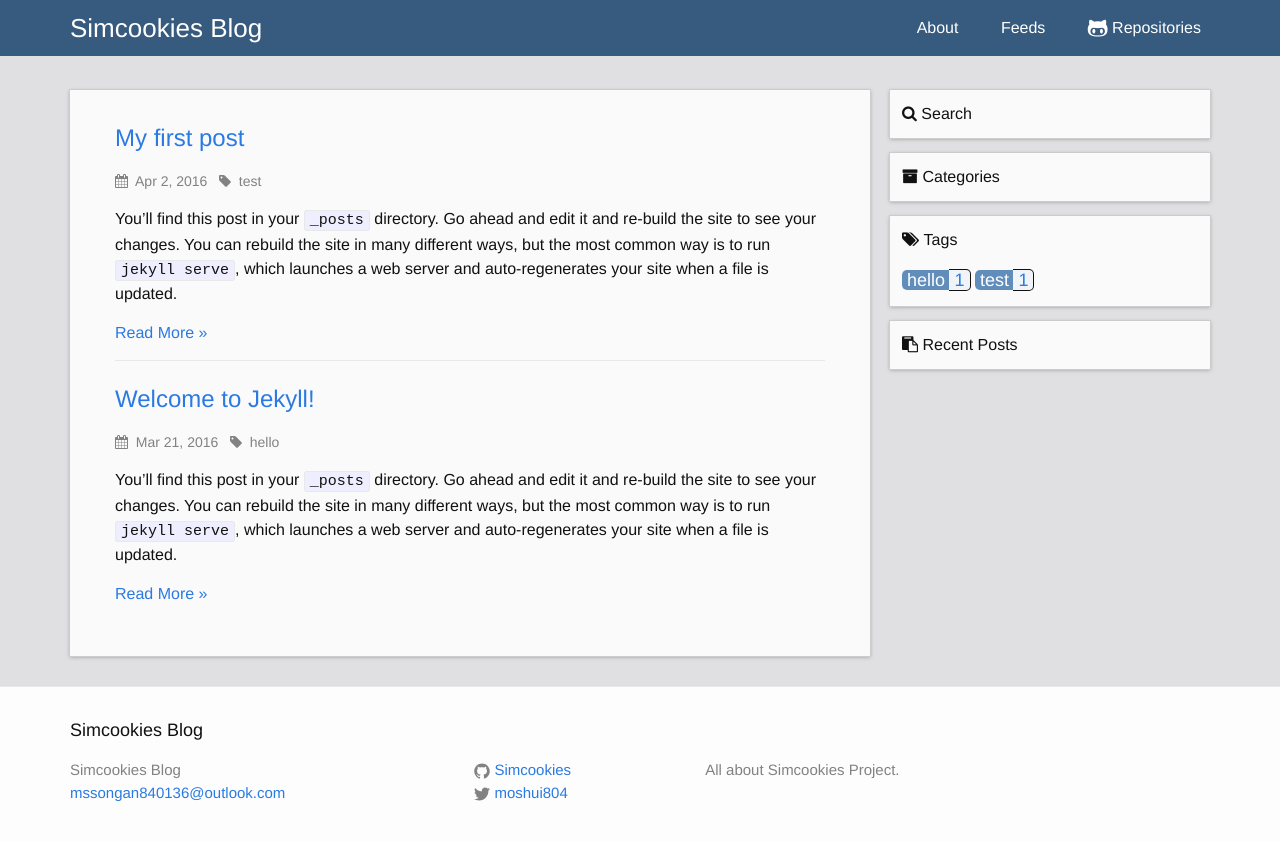
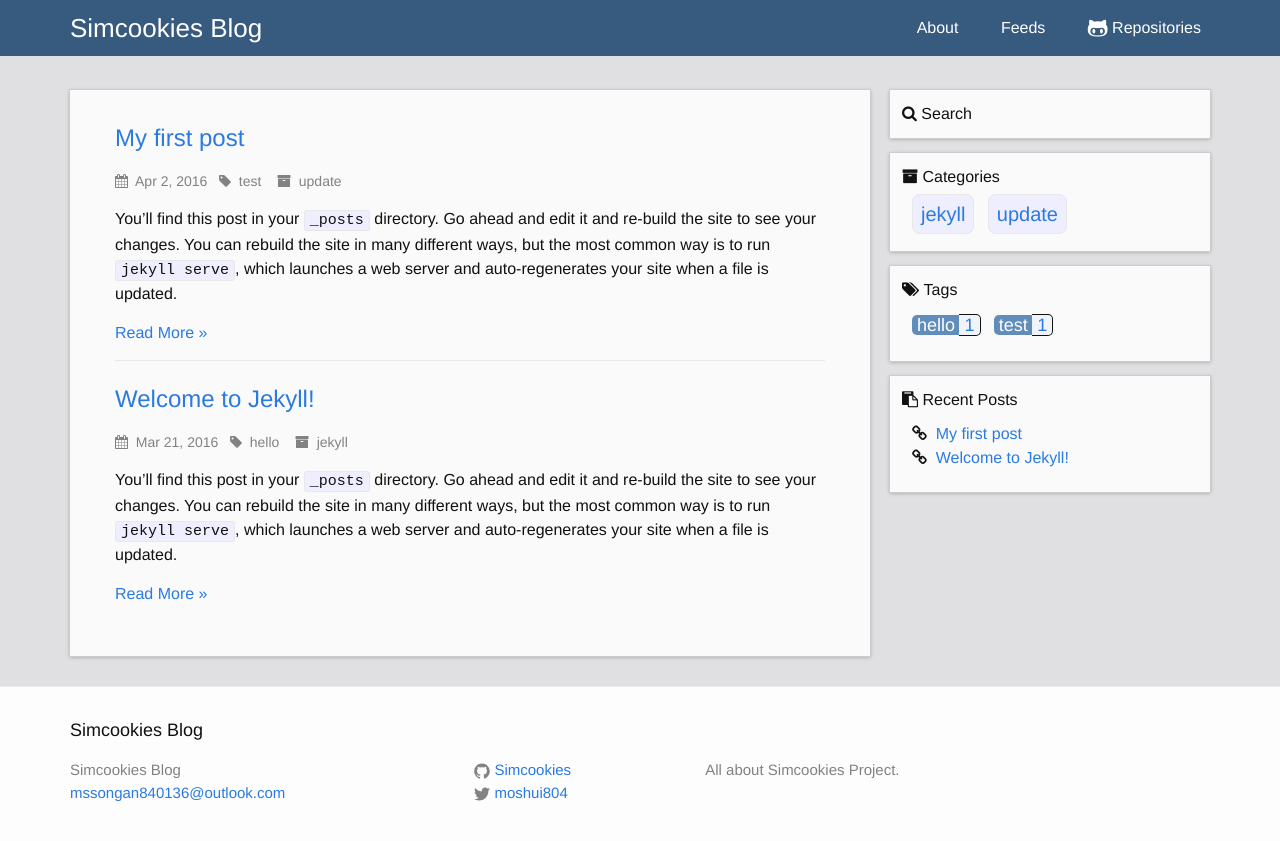
Before and after one commit to Simcookies/gitio, a Jekyll site: the page built from index.html, in a window 1280 px wide. Shown: the top 841 px of the page. Built offline with Jekyll 4.4.1, drawn with Linux system fonts in a browser that asks for light colours; nearby versions of some CDN libraries.

Commit message:
Add categories' function

```diff
--- a/_includes/sidebar.html
+++ b/_includes/sidebar.html
@@ -1,20 +1,45 @@
 <div class="sidebar">
+
+  <!-- Search -->
   <div class="col">
     <i class="fa fa-search"></i>&nbsp;<span>Search</span>
   </div>
+
+  <!-- Categories -->
   <div class="col">
     <i class="fa fa-archive"></i>&nbsp;<span>Categories</span>
+    <div class="context">
+      {% for category in site.categories %}
+      <a href="/category/{{ category | first | slug | prepend: site.baseurl }}">
+	<span class="category-name">{{ category | first }}</span>
+      </a>&nbsp;
+      {% endfor %}
+    </div>
   </div>
+
+  <!-- Tags -->
   <div class="col">
-    <h4><i class="fa fa-tags"></i>&nbsp;Tags</h4>
-    {% for tag in site.tags %}
-    <a href="/tag/{{ tag | first | slugify | prepend: site.baseurl }}">
-      <span class="tag-name">{{ tag | first }}</span>
-      <span class="tag-count">{{ tag | last | size }}</span>
-    </a>
-    {% endfor %}
+    <i class="fa fa-tags"></i>&nbsp;<span>Tags</span>
+    <div class="context">
+      {% for tag in site.tags %}
+      <a href="/tag/{{ tag | first | slugify | prepend: site.baseurl }}">
+	<span class="tag-name">{{ tag | first }}</span>
+	<span class="tag-count">{{ tag | last | size }}</span>
+      </a>&nbsp;
+      {% endfor %}
+    </div>
   </div>
+
+  <!-- Recent Posts-->
   <div class="col">
-    <i class="fa fa-clipboard"></i>&nbsp;<span>Recent Posts</span>
+    <i class="fa fa-clipboard"></i>&nbsp;Recent Posts</span>
+    <div class="context">
+      {% for post in site.posts limit:10 %}
+      <li>
+	<i class="fa fa-link" aria-hidden="true"></i>&nbsp;
+	<a href="{{ post.url }}">{{ post.title }}</a>
+      </li>
+      {% endfor %}
+    </div>
   </div>
 </div>
--- a/_layouts/tag_index.html
+++ b/_layouts/tag_index.html
@@ -19,7 +19,13 @@
 	    {% for tag in post.tags %}
   	    <span>{{ tag }}</span>
 	    {% endfor %}
+	    {% endif %}&nbsp;
+
+	    {% if post.category %}
+	    &nbsp;<i class="fa fa-archive" aria-hidden="true"></i>&nbsp;
+	    <span>{{ post.category }}</span>
 	    {% endif %}
+
 	  </div>
 
 	  <div class="post-excerpt">
--- /dev/null
+++ b/_plugins/category_gen.rb
@@ -0,0 +1,38 @@
+module Jekyll
+
+  class CategoryIndex < Page
+    def initialize(site, base, dir, category)
+      @site = site
+      @base = base
+      @dir = dir
+      @name = 'index.html'
+
+      self.process(@name)
+      self.read_yaml(File.join(base, '_layouts'), 'category_index.html')
+      self.data['category'] = category
+
+      category_title_prefix = site.config['category_title_prefix'] || 'Category: '
+    end
+  end
+
+  class CategoryGenerator < Generator
+    safe true
+
+    def generate(site)
+      if site.layouts.key? 'category_index'
+        dir = site.config['category_dir'] || 'category'
+        site.categories.keys.each do |category|
+          write_category_index(site, File.join(dir, category), category)
+        end
+      end
+    end
+
+    def write_category_index(site, dir, category)
+      index = CategoryIndex.new(site, site.source, dir, category)
+      index.render(site.layouts, site.site_payload)
+      index.write(site.dest)
+      site.pages << index
+    end
+  end
+
+end
--- a/_posts/2016-03-21-welcome-to-jekyll.markdown
+++ b/_posts/2016-03-21-welcome-to-jekyll.markdown
@@ -2,7 +2,7 @@
 layout: post
 title:  "Welcome to Jekyll!"
 date:   2016-03-21 15:35:16 +0900
-categories: jekyll update
+category: jekyll
 tag: hello
 ---
 You’ll find this post in your `_posts` directory. Go ahead and edit it and re-build the site to see your changes. You can rebuild the site in many different ways, but the most common way is to run `jekyll serve`, which launches a web server and auto-regenerates your site when a file is updated.
--- a/_posts/2016-04-02-my-first-jekyll.markdown
+++ b/_posts/2016-04-02-my-first-jekyll.markdown
@@ -2,9 +2,8 @@
 layout: post
 title:  "My first post"
 date:   2016-04-02 19:35:16 +0900
-categories: jekyll update
-tags:
-- test
+category: update
+tag: test
 ---
 You’ll find this post in your `_posts` directory. Go ahead and edit it and re-build the site to see your changes. You can rebuild the site in many different ways, but the most common way is to run `jekyll serve`, which launches a web server and auto-regenerates your site when a file is updated.
 
--- a/_sass/_layout.scss
+++ b/_sass/_layout.scss
@@ -199,6 +199,7 @@
 .home {
     position: relative;
     width: 710px;
+    min-height: 400px;
     float: left;
     background: #fafafa;
     box-shadow: 0 1px 4px #999;
@@ -208,6 +209,14 @@
     @include media-query($on-laptop) {
         float: none;
 	width: auto;
+    }
+
+    .category-title {
+	color: lighten($bg-header-color, 20%);
+	font-weight: bold;
+	text-align: center;
+	text-transform: uppercase;
+	letter-spacing: 3px;
     }
 }
 
@@ -231,6 +240,15 @@
 	    margin-top: $spacing-unit / 2;
 	}
 
+	.category-name {
+	    width: 100px;
+	    font-size: 20px;
+	    border: 1px solid #e8e8e8;
+	    border-radius: 8px;
+	    background: #eef;
+	    padding: 8px;
+	}
+
 	.tag-name {
 	    font-size: 18px;
 	    color: $txt-light-color;
@@ -249,6 +267,14 @@
 	    border-color: #111;
 	    border-radius: 0 5px 5px 0;
 	    margin-left: -5px;
+	}
+
+	.context {
+	    margin: 10px;
+
+	    li {
+		list-style: none;
+	    }
 	}
     }
 }
--- a/index.html
+++ b/index.html
@@ -18,7 +18,13 @@
 	{% for tag in post.tags %}
   	<span>{{ tag }}</span>
 	{% endfor %}
+	{% endif %}&nbsp;
+
+	{% if post.category %}
+	&nbsp;<i class="fa fa-archive" aria-hidden="true"></i>&nbsp;
+	<span>{{ post.category }}</span>
 	{% endif %}
+
       </div>
 
       <div class="post-excerpt">
```
Also changed, not shown: _layouts/category_index.html (added, +32 -0 lines).
